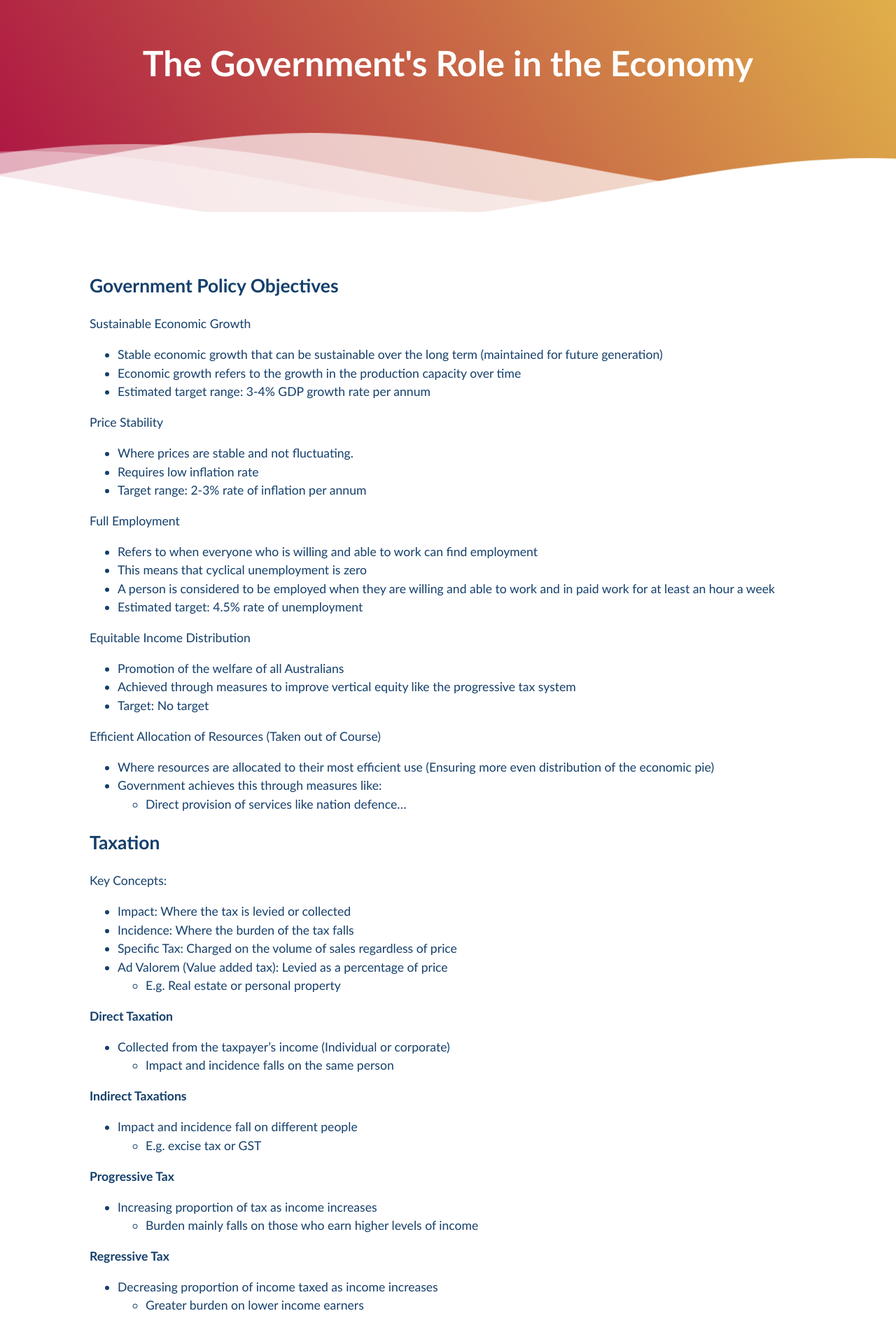
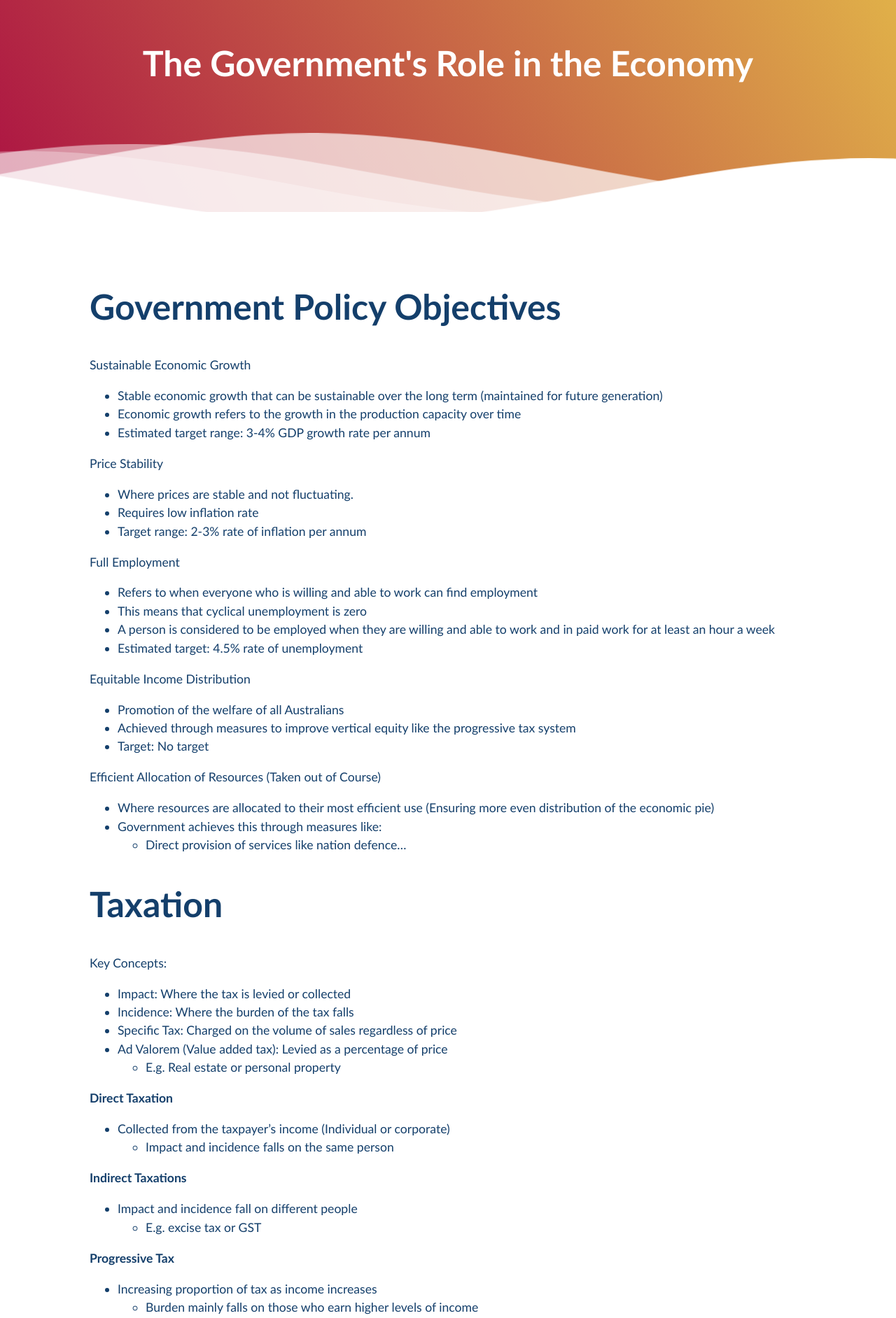
Before and after one commit to Pi-thagoras/the-chicken-pen, a Jekyll site: the page built from economics/Government-in-Economy.md, in a window 1280 px wide. Shown: the top 1884 px of the page at 70% size. Built offline with Jekyll 4.4.1, drawn with Linux system fonts in a browser that asks for light colours.

Commit message:
vault backup: 2023-09-07 11:17:50

```diff
--- a/economics/Government-in-Economy.md
+++ b/economics/Government-in-Economy.md
@@ -1,7 +1,7 @@
 ---
 title: The Government's Role in the Economy
 ---
-## Government Policy Objectives
+# Government Policy Objectives
 
 Sustainable Economic Growth
 - Stable economic growth that can be sustainable over the long term (maintained for future generation)
@@ -29,7 +29,7 @@
 - Government achieves this through measures like:
 	- Direct provision of services like nation defence...
 
-## Taxation
+# Taxation
 
 Key Concepts:
 - Impact: Where the tax is levied or collected
@@ -60,13 +60,13 @@
 - Constant proportion of income
 	- E.g. Australia company tax: 30% for big companies and 27.5% for small
 
-### Types of Taxes
+## Types of Taxes
 
 - Income
 - Goods and Services
 - Property and Wealth
 
-#### Income
+### Income
 
 **Personal Income Tax** [^1]
 - Levied on all wage and salary income
@@ -83,7 +83,7 @@
 - E.g. Company cars, school fees for children
 
 
-#### Goods and Services
+### Goods and Services
 
 **GST**
 - Broad based tax levied at 10% of the price of most goods and services
@@ -101,14 +101,14 @@
 - Indirect tax levied on imported goods (i.e. a tariffs)
 - Means of protecting Australian producers from o/s competition
 
-#### Property and Wealth
+### Property and Wealth
 
 Capital Gains Tax
 - Progressive tax which is levied on capital gains (profit) from the sale of assets held for a period longer than 12 months
 - Adjusted for inflation
 - Applies to shares, investment properties and some personal items if they were purchases with the intention of resale (e.g. jewellery)
 
-#### Resource Tax (Not important)
+### Resource Tax (Not important)
 
 Resource Rent Tax
 
```
